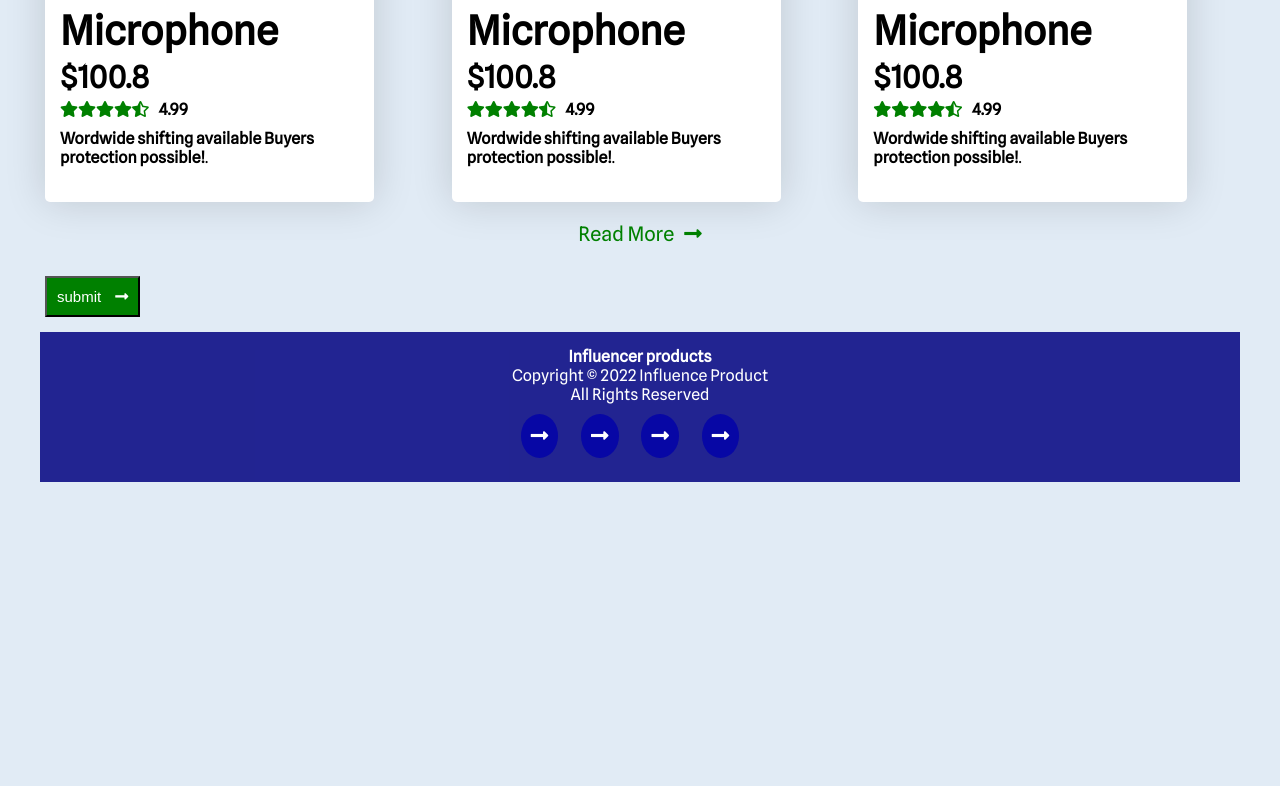
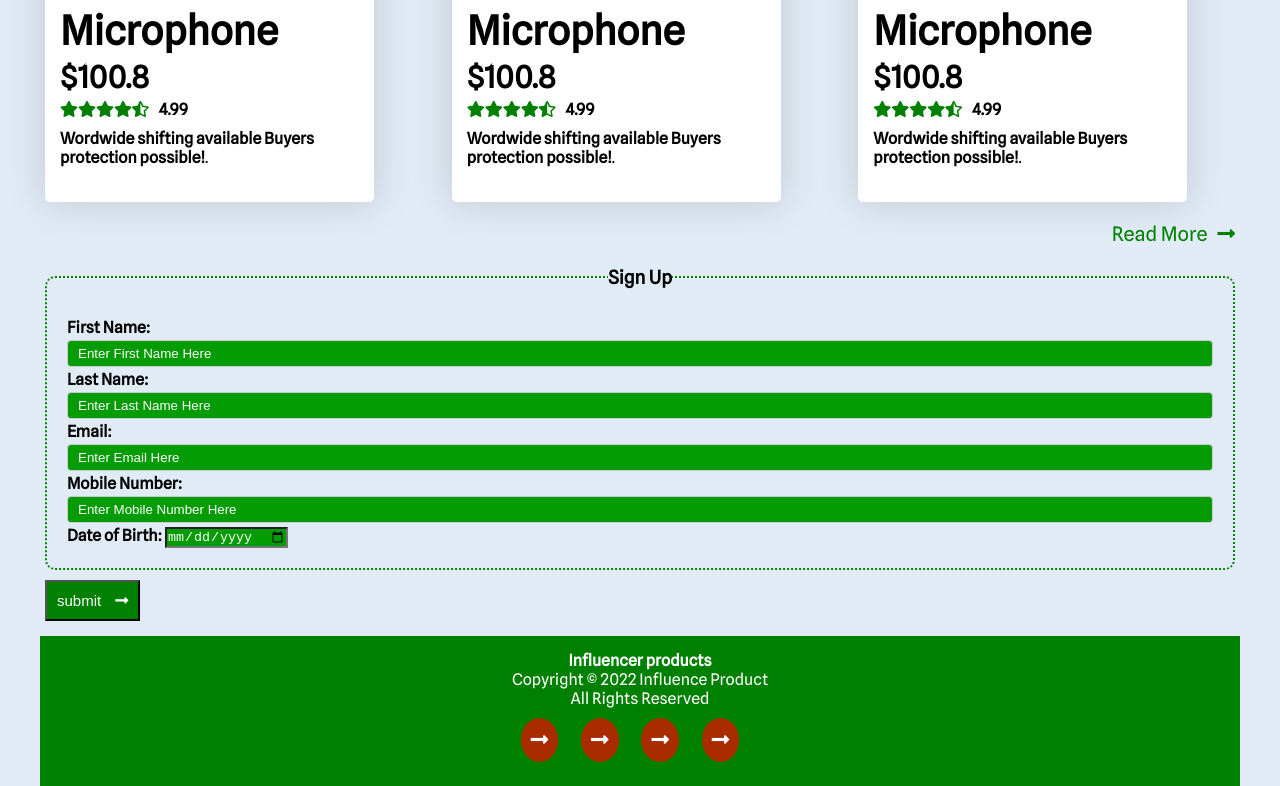
Before and after one commit to mkawsarali/assignment-2, a plain HTML site: page index.html in a window 1280 px wide. Shown: the part 1937-2723 px from the top of the page. Before the commit the page ends 2419 px from the top, so only its background shows below. Drawn offline with Linux system fonts and the light colour scheme.

Commit message:
sign up part update

```diff
--- a/css/style.css
+++ b/css/style.css
@@ -16,10 +16,13 @@ body{
     padding: 5px;
 }
 /* Navigation Menu */
+.navigation{
+    color: white;
+}
 .heading{
     display: flex;
     height: 80px;
-    background-color: rgba(0, 128, 0, 0.137);
+    background-color: green;
     justify-content: space-between;
     padding: 20px 40px;
     align-items: center;
@@ -30,7 +33,7 @@ body{
     margin-right: 20px;
     font-weight: bolder;
     font-size: 20px;
-    color: black;
+    color: white;
 }
 
 /* --------------------
@@ -112,7 +115,7 @@ header part
 }
 #read-more{
     color: green;
-    text-align: center;
+    text-align: right;
     font-size: 20px;
     margin: 20px 0px;
 }
@@ -124,7 +127,7 @@ header part
     margin: 10px 0px;
 }
 .footer-style{
-    background-color: rgba(0, 0, 128, 0.849);
+    background-color: green;
     text-align: center;
     color: white;
     height: 150px;
@@ -136,8 +139,83 @@ header part
     margin-top: 20px;
 }
 .footer-icon a{
-    background-color: rgb(7, 7, 165);
+    background-color: rgba(255, 0, 0, 0.657);
     color: white;
     border-radius: 50%;
     padding: 10px;
 }
+
+/* -------------------
+----Sign up form---------------- */
+fieldset{
+    border: 2px dotted green;
+    border-radius: 10px;
+}
+input[type=text],
+input[type=email],
+input[type=number] {
+    width: 100%;
+    padding: 5px 0px;
+    margin: 3px 0px;
+    border: 1px solid #ccc;
+    border-radius: 4px;
+    background-color: rgb(4, 156, 4);
+  }
+  legend{
+      margin-bottom: 10px;
+      text-align: center;
+      font-weight: bolder;
+  }
+ form{
+     padding: 20px;
+ }
+label{
+    font-weight: bolder;
+}
+::placeholder{
+    padding: 10px;
+    color: white;
+}
+#date{
+    background-color: rgb(4, 156, 4);
+    color: white;
+}
+/* ............................
+Media Query
+......................... */
+
+/* @media screen and (max-width: 600px) {
+    . {
+      background-color: olive;
+    }
+  } */
+
+   @media screen and (max-width: 600px) {
+    .heading, .heading-info {
+      display: flex;
+      flex-wrap: wrap;
+      height: auto;
+      width: auto;
+      align-items: left;
+      padding: 10px;
+    }
+  }
+  @media screen and (max-width: 600px) {
+    .heading-part,.product{
+        display: grid;
+        grid-template-columns: 1fr;
+        grid-row-gap: 10px;
+        justify-content: start;
+        align-items: flex-start;
+    }
+  }
+  @media screen and (max-width: 600px) {
+    .heading-img img{
+        width: 150px;
+        height: 150px;
+        object-fit: cover;
+        border-radius: 50%;
+        display: flex;
+        align-items: flex-start;
+    }
+  }
--- a/index.html
+++ b/index.html
@@ -223,7 +223,26 @@
             </div>
        </div>
        <div id="read-more" >Read More<span><i class="fas fa-long-arrow-alt-right " style="margin-left: 10px; "></i></span></div>
-        <button class="default-btn">submit <span><i class="fas fa-long-arrow-alt-right " style="margin-left: 10px;"></i></span></button>
+        <fieldset>
+            <legend><h3>Sign Up</h3></legend>
+            <div>
+                <form action="">
+                  <label for="fname">First Name:</label>
+                  <input type="text" id="fname" name="firstname" placeholder="Enter First Name Here">
+                  <label for="lname">Last Name:</label>
+                  <input type="text" id="lname" name="lastname" placeholder="Enter Last Name Here">
+                  <label for="email">Email:</label>
+                  <input type="email" name="email" id="email" placeholder="Enter Email Here">
+                  <label for="number">Mobile Number:</label>
+                  <input type="number" name="number" id="number" placeholder="Enter Mobile Number Here">
+                  <label for="date">Date of Birth:</label>
+                  <input type="date" name="date of birth" id="date">
+                </form>
+            </div>
+        </fieldset>
+
+
+       <button class="default-btn">submit <span><i class="fas fa-long-arrow-alt-right " style="margin-left: 10px;"></i></span></button>
     </main>
     <footer class="footer-style container">
         <div class="footer-content">
```
